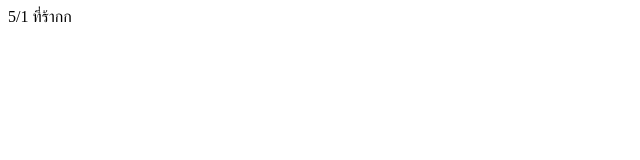
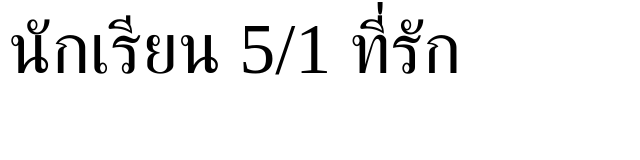
Before and after one commit to Thaweechok06/-, a plain HTML site: page index.html in a window 1280 px wide. Shown: the whole page, without its empty margins (0-640 px from the left). Drawn offline with Linux system fonts and the light colour scheme.

Commit message:
index.html

```diff
--- a/index.html
+++ b/index.html
@@ -3,8 +3,13 @@
 <title>
   นายทวีโชค แจ่มใส
 </title>
+  <style>
+    .bigfont{
+      font-size : 72px;
+    }
+  </style>
 </head>
 <body>
- 5/1 ที่ร้ากก
+  <div class="bigfont">นักเรียน 5/1 ที่รัก</div>
 </body>
 </html>
```
